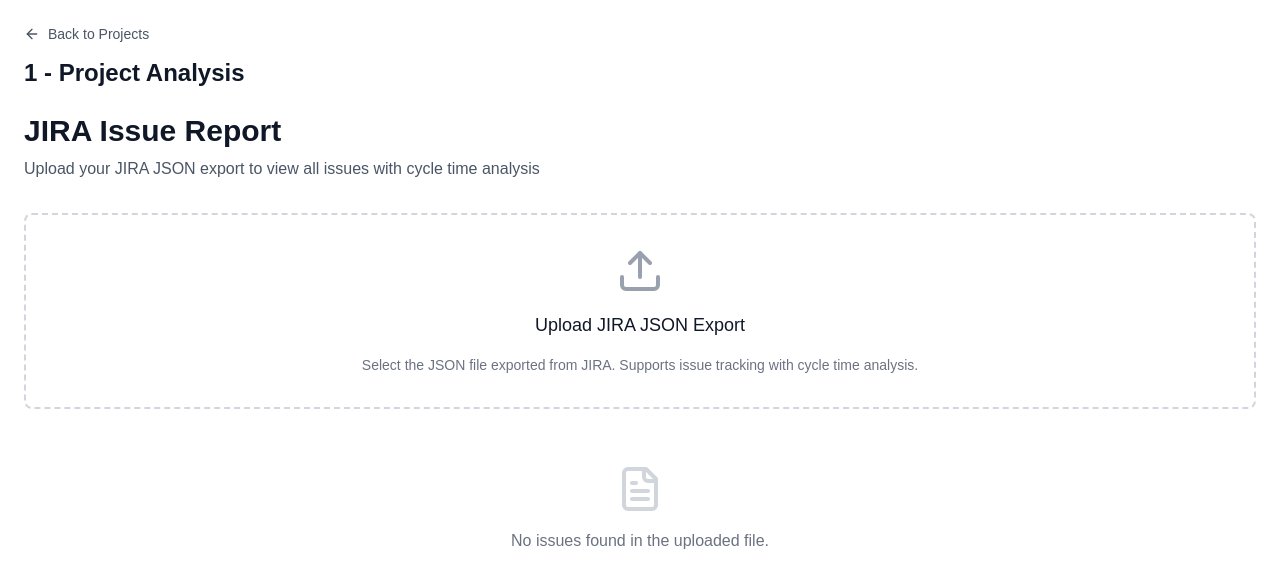
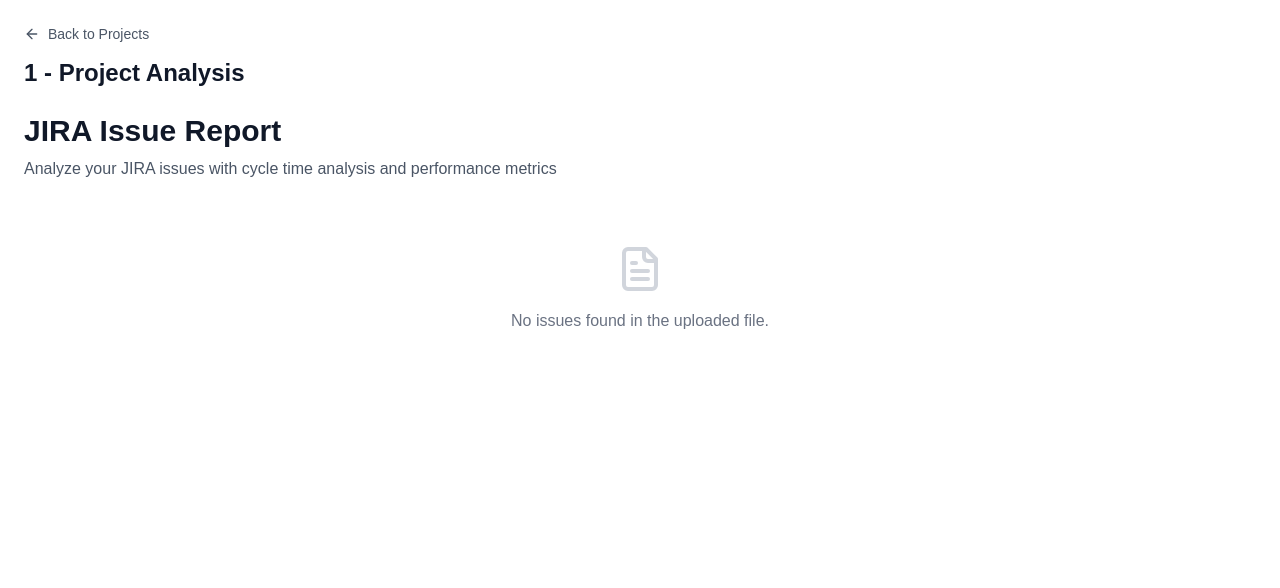
Before and after one commit to spencermiles/jira-report-web, a Next.js app: page /project/1 in a window 1280 px wide. Shown: the top 588 px of the page. Built offline with nearby package versions, Linux system fonts and the light colour scheme.

Commit message:
Remove file upload section from JiraIssueReport component and update description for clarity. Adjust imports to reflect changes in data context usage.

```diff
--- a/src/components/jira-report/JiraIssueReport.tsx
+++ b/src/components/jira-report/JiraIssueReport.tsx
@@ -2,7 +2,7 @@
 
 import React, { useState } from 'react';
 import Link from 'next/link';
-import { Upload, FileText, AlertCircle, ArrowLeft } from 'lucide-react';
+import { FileText, AlertCircle, ArrowLeft } from 'lucide-react';
 import {
   Chart as ChartJS,
   CategoryScale,
@@ -50,7 +50,7 @@
   const [activeTab, setActiveTab] = useState<'metrics' | 'issues' | 'charts'>('metrics');
 
   // Data management
-  const { processedStories, loading, error, handleFileUpload } = useJiraDataContext();
+  const { processedStories, loading, error } = useJiraDataContext();
 
   // Filters
   const {
@@ -147,31 +147,9 @@
           )}
           <div className="mb-8">
             <h1 className="text-3xl font-bold text-gray-900 mb-2">JIRA Issue Report</h1>
-            <p className="text-gray-600">Upload your JIRA JSON export to view all issues with cycle time analysis</p>
+            <p className="text-gray-600">Analyze your JIRA issues with cycle time analysis and performance metrics</p>
           </div>
 
-          {/* File Upload */}
-          <div className="mb-6">
-            <div className="border-2 border-dashed border-gray-300 rounded-lg p-8 text-center hover:border-gray-400 transition-colors">
-              <Upload className="mx-auto h-12 w-12 text-gray-400 mb-4" />
-              <div className="mb-4">
-                <label htmlFor="file-upload" className="cursor-pointer">
-                  <span className="text-lg font-medium text-gray-900">Upload JIRA JSON Export</span>
-                  <input
-                    id="file-upload"
-                    name="file-upload"
-                    type="file"
-                    accept=".json"
-                    className="sr-only"
-                    onChange={handleFileUpload}
-                  />
-                </label>
-              </div>
-              <p className="text-sm text-gray-500">
-                Select the JSON file exported from JIRA. Supports issue tracking with cycle time analysis.
-              </p>
-            </div>
-          </div>
 
           {/* Loading State */}
           {loading && (
```
